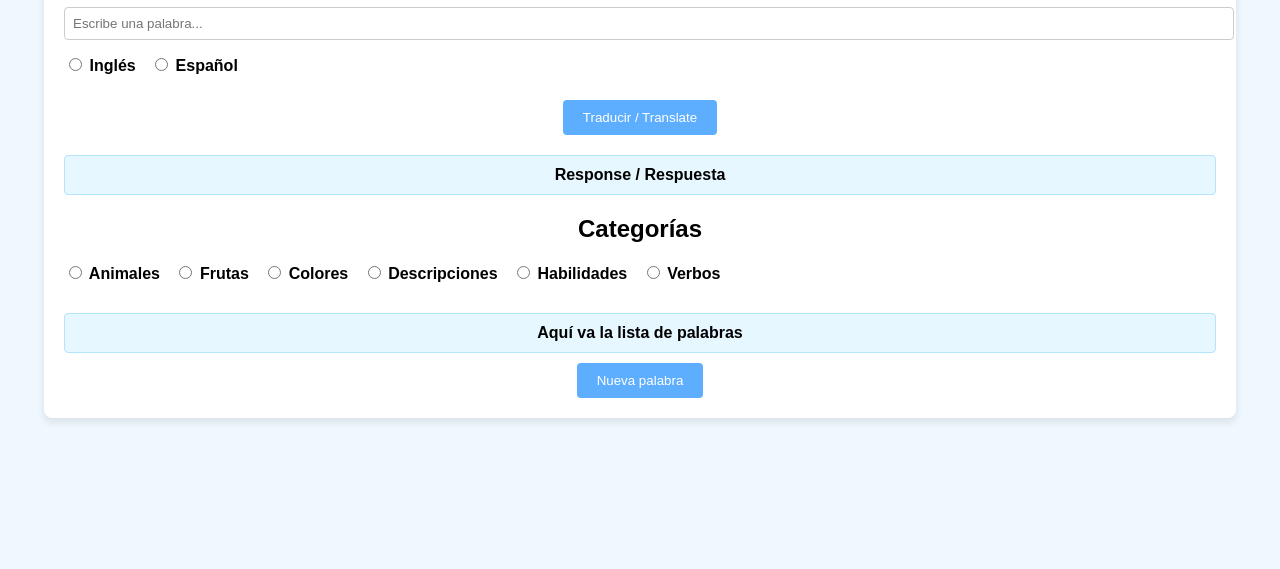
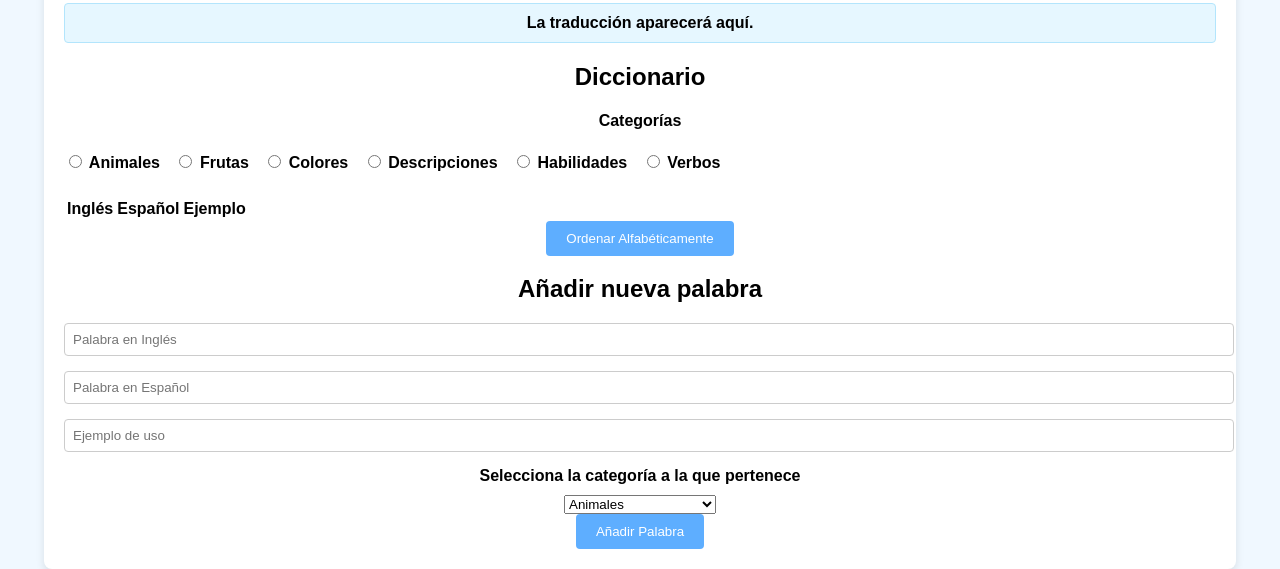
Before and after one commit to Andreagaona14/Dictionary-AS, a plain HTML site: page index.html in a window 1280 px wide. Shown: the part 251-820 px from the top of the page. Drawn offline with Linux system fonts and the light colour scheme.

Commit message:
Se agrego la tabla en la parte del diccionario y se realizaron mejoras en el resto del html

```diff
--- a/index.html
+++ b/index.html
@@ -3,29 +3,35 @@
 <head>
     <meta charset="UTF-8">
     <meta name="viewport" content="width=device-width, initial-scale=1.0">
-    <title>Traductor</title>
+    <title>Traductor Interactivo</title>
     <link rel="stylesheet" href="style.css">
 </head>
 <body>
 
     <div class="container">
-        <h1>Traductor</h1>
+        <h1>Traductor Interactivo</h1>
+
+        <!--Inicia el traductor-->
         <form class="translator-form">
             <label for="word">Palabra / Word</label>
             <input type="text" id="word" placeholder="Escribe una palabra...">
 
             <div class="language-options">
-                <label><input type="radio" name="language" id="english"> Inglés</label>
-                <label><input type="radio" name="language" id="espanol"> Español</label>
+                <label><input type="radio" name="language" id="english"> Inglés a Español</label>
+                <label><input type="radio" name="language" id="espanol"> Español a Inglés</label>
             </div>
 
             <button type="button" class="translate-button">Traducir / Translate</button>
+        </form>
+        <!--Finaliza el traductor-->
 
-            <div class="response">
-                <p>Response / Respuesta</p>
-            </div>
+        <div class="response">
+            <p id="translation-output">La traducción aparecerá aquí.</p>
+        </div>
 
-            <h2>Categorías</h2>
+            <!--Inicia Diccionario-->
+            <h2>Diccionario</h2>
+            <h4>Categorías</h4>
             <div class="categories">
                 <label><input type="radio" name="category" id="animals"> Animales</label>
                 <label>
@@ -41,16 +47,59 @@
                     <input type="radio" name="category" id="skills"> Habilidades
                 </label>
                 <label>
-                    <input type="radio" name="category" value="verbs"> Verbos
+                    <input type="radio" name="category" id="verbs"> Verbos
                 </label>
             </div>
 
-            <div class="word-list">
-                <p>Aquí va la lista de palabras</p>
+           <!--<div class="word-list">
+            <p>Selecciona una categoría</p>
+        </div>-->
+
+            <table class="dictionary-table">
+                <thead>
+                    <tr>
+                        <th>Inglés</th>
+                        <th>Español</th>
+                        <th>Ejemplo</th>
+                    </tr>
+                </thead>
+                <tbody id="dictionary-entries">
+                    <!-- Las palabras del diccionario se generarán aquí dinámicamente -->
+                </tbody>
+            </table>
+
+
+            <div class="dictionary-controls">
+                <button type="button" class="sort-button">Ordenar Alfabéticamente</button>
             </div>
+            <!--Finaliza el diccionario-->
 
-            <button type="button" class="new-word-button">Nueva palabra</button>
-        </form>
+            <!--Inicia el formulario para agregar nuevas palabras-->
+            <h2>Añadir nueva palabra</h2>
+            <form id="new-word-form">
+                <input type="text" id="new-english-word" placeholder="Palabra en Inglés" required>
+                <input type="text" id="new-spanish-word" placeholder="Palabra en Español" required>
+                <input type="text" id="new-example" placeholder="Ejemplo de uso" required>
+
+                <div>
+                    <label for="new-word-category">Selecciona la categoría a la que pertenece </label>
+                    <select id="new-word-category" required>
+                        <option value="animals">Animales</option>
+                        <option value="fruits">Frutas</option>
+                        <option value="colors">Colores</option>
+                        <option value="physical_descriptions">Descripciones Físicas</option>
+                        <option value="skills">Habilidades</option>
+                        <option value="verbs">Verbos</option>
+                    </select>
+                </div>
+
+                <button type="button" id="add-word-button">Añadir Palabra</button>
+            </form>
+            <!--Finaliza el formulario-->
+
+            <script src="dictionary.js" type="module"></script>
+            <script src="app.js" type="module"></script>
+
     </div>
 </body>
 </html>
```
